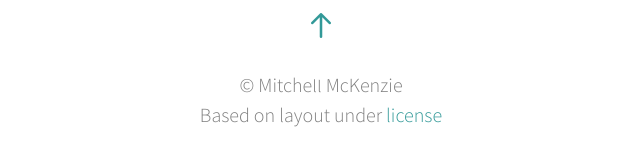
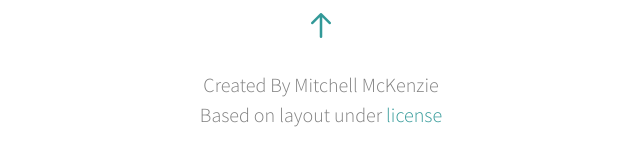
Before and after one commit to mmcken3/mrmckenzie-site, a plain HTML site: page index.html in a window 1280 px wide. Shown: the part 2186-2350 px from the top of the page, 319-959 px from the left. Drawn offline with Linux system fonts and the light colour scheme; files whose address does not match are found by name.

Commit message:
Footer update

```diff
--- a/index.html
+++ b/index.html
@@ -189,7 +189,7 @@
 		<div class="container">
 			<div class="">
 				<div class="col-md-12 text-center">
-					<p>&copy; Mitchell McKenzie <br>Based on layout under <a href="http://creativecommons.org/licenses/by/3.0/" target="_blank">license</a> </p>
+					<p>Created By Mitchell McKenzie <br>Based on layout under <a href="http://creativecommons.org/licenses/by/3.0/" target="_blank">license</a> </p>
 				</div>
 			</div>
 		</div>
```
